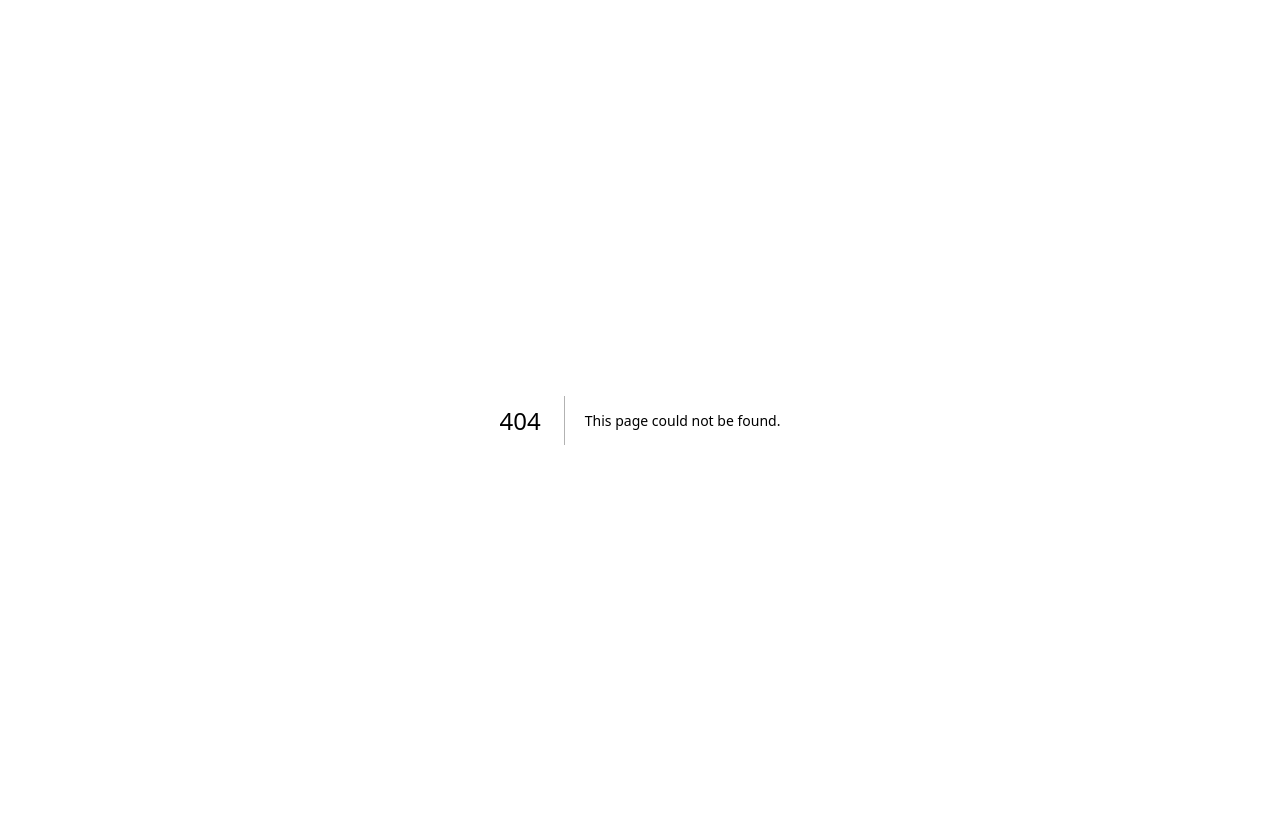
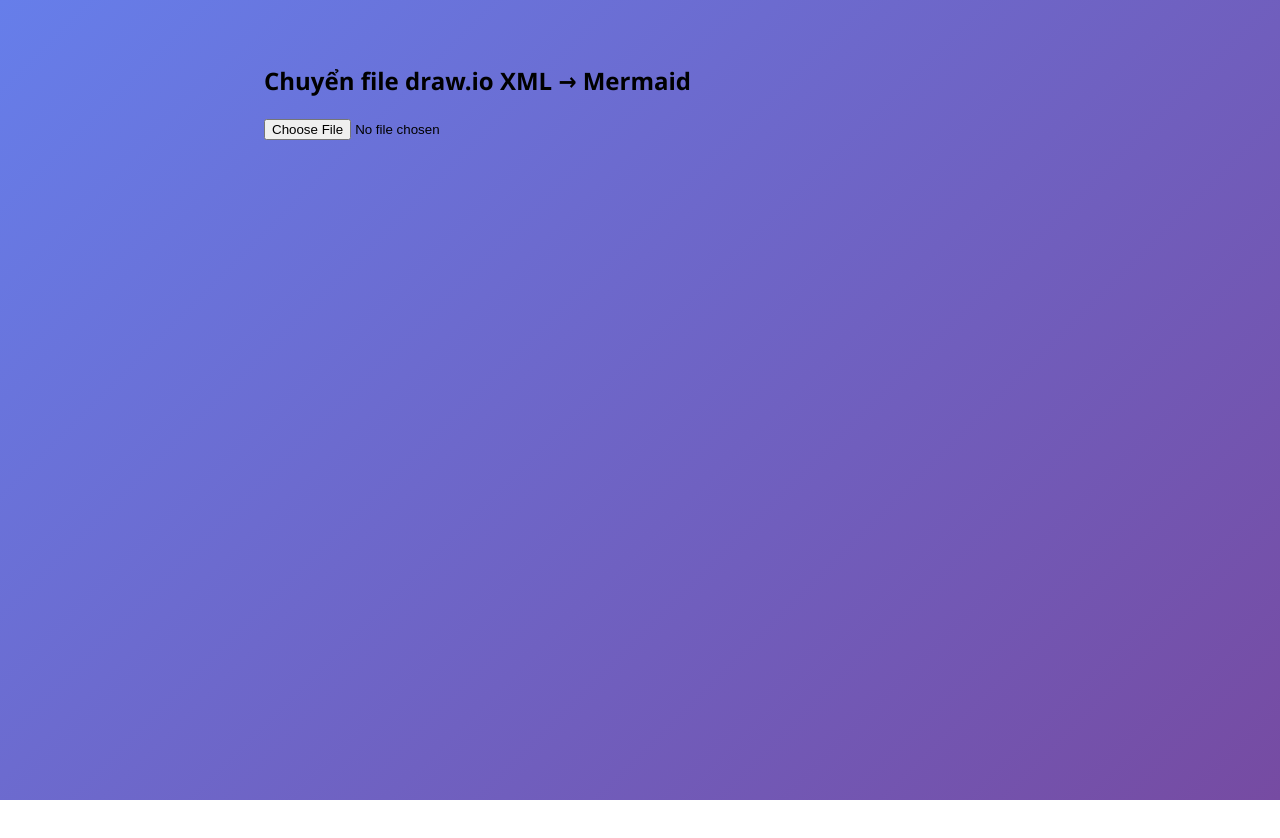
Before and after one commit to huyduc1602/markdown-to-pdf-converter, a Next.js app: page /drawio-to-mermaid in a window 1280 px wide. Before the commit this address had no page. After the commit the page ends 800 px from the top, so only its background shows below. Built offline with nearby package versions, Linux system fonts and the light colour scheme.

Commit message:
add convert drawio to mermaid

```diff
--- /dev/null
+++ b/components/DrawioToMermaid.js
@@ -0,0 +1,93 @@
+import React, { useState } from "react";
+import dynamic from "next/dynamic";
+
+// Dynamic import để tránh SSR lỗi với mermaid
+const Mermaid = dynamic(() => import("./Mermaid"), { ssr: false });
+
+export default function DrawioToMermaid() {
+  const [mermaidCode, setMermaidCode] = useState("");
+  const [error, setError] = useState("");
+
+  const handleFileChange = async (e) => {
+    const file = e.target.files[0];
+    if (!file) return;
+    try {
+      const text = await file.text();
+      const parser = new window.DOMParser();
+      const xmlDoc = parser.parseFromString(text, "text/xml");
+      const cells = xmlDoc.getElementsByTagName("mxCell");
+      const nodes = {};
+      const edges = [];
+      for (let i = 0; i < cells.length; i++) {
+        const cell = cells[i];
+        const id = cell.getAttribute("id");
+        const value = cell.getAttribute("value");
+        const source = cell.getAttribute("source");
+        const target = cell.getAttribute("target");
+        const isVertex = cell.getAttribute("vertex") === "1";
+        const isEdge = cell.getAttribute("edge") === "1";
+        if (isVertex && value) {
+          nodes[id] = decodeHtml(value.replace(/\n/g, "<br>"));
+        }
+        if (isEdge && source && target) {
+          edges.push({ from: source, to: target });
+        }
+      }
+      // Tạo Mermaid syntax
+      let mermaid = "flowchart TD\n";
+      const idMap = {};
+      let charCode = 65; // A-Z
+      for (const [id, label] of Object.entries(nodes)) {
+        const shortId = String.fromCharCode(charCode++);
+        idMap[id] = shortId;
+        mermaid += `  ${shortId}[${label}]\n`;
+      }
+      for (const edge of edges) {
+        const from = idMap[edge.from];
+        const to = idMap[edge.to];
+        if (from && to) {
+          mermaid += `  ${from} --> ${to}\n`;
+        }
+      }
+      setMermaidCode(mermaid);
+      setError("");
+    } catch (err) {
+      setError("❌ Lỗi khi đọc file draw.io XML");
+      setMermaidCode("");
+    }
+  };
+
+  const decodeHtml = (html) => {
+    if (typeof window === "undefined") return html;
+    const txt = document.createElement("textarea");
+    txt.innerHTML = html;
+    return txt.value;
+  };
+
+  return (
+    <div style={{ maxWidth: 800, margin: "0 auto", padding: 24 }}>
+      <h2>Chuyển file draw.io XML → Mermaid</h2>
+      <input type="file" accept=".xml,.drawio" onChange={handleFileChange} />
+      {error && <p style={{ color: "red" }}>{error}</p>}
+      {mermaidCode && (
+        <>
+          <h3>Mã Mermaid:</h3>
+          <pre style={{ background: "#eee", padding: "1rem", borderRadius: 8 }}>
+            {mermaidCode}
+          </pre>
+          <h3>Sơ đồ trực tiếp:</h3>
+          <div
+            style={{
+              background: "#fff",
+              border: "1px solid #ddd",
+              borderRadius: 8,
+              padding: 16,
+            }}
+          >
+            <Mermaid chart={mermaidCode} />
+          </div>
+        </>
+      )}
+    </div>
+  );
+}
--- /dev/null
+++ b/pages/drawio-to-mermaid.js
@@ -0,0 +1,7 @@
+import dynamic from "next/dynamic";
+
+const DrawioToMermaid = dynamic(() => import("../components/DrawioToMermaid"), { ssr: false });
+
+export default function DrawioToMermaidPage() {
+  return <DrawioToMermaid />;
+}
```
Also changed, not shown: pages/index.js (+14 -8 lines).
